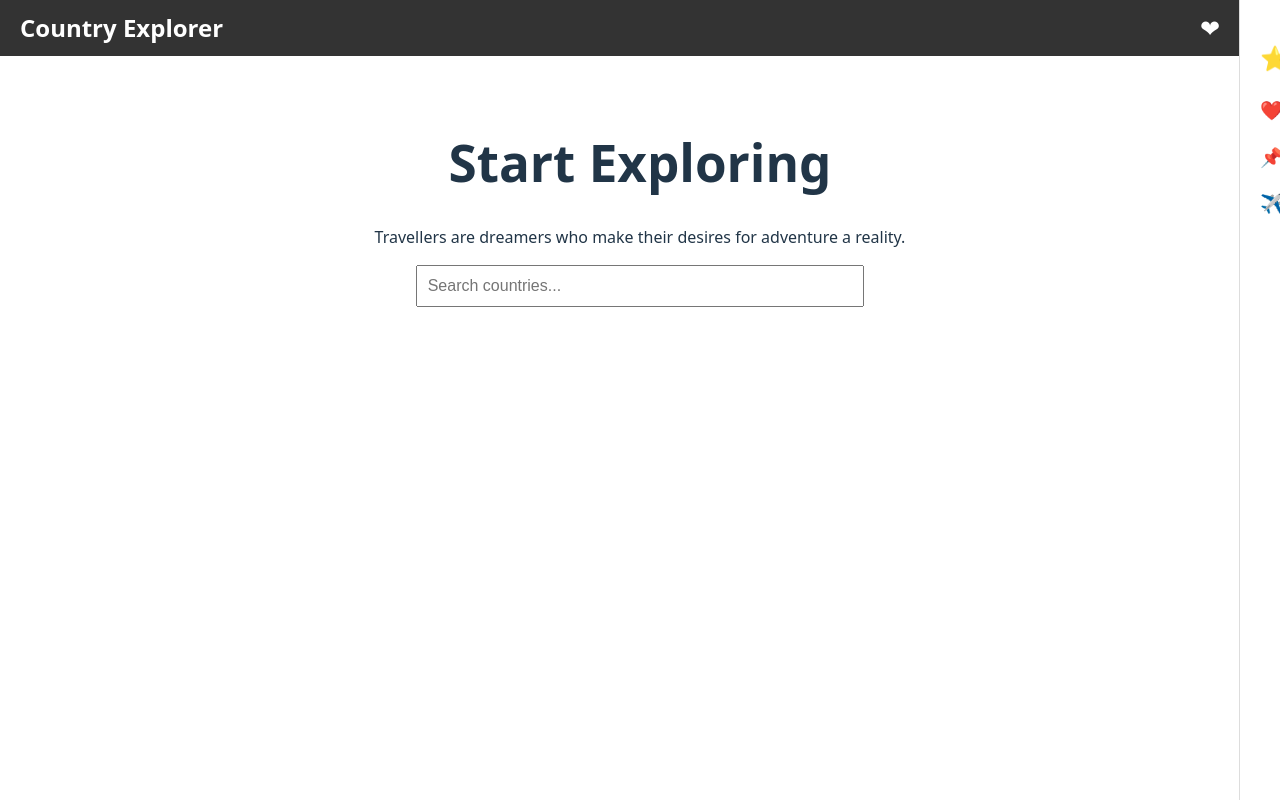
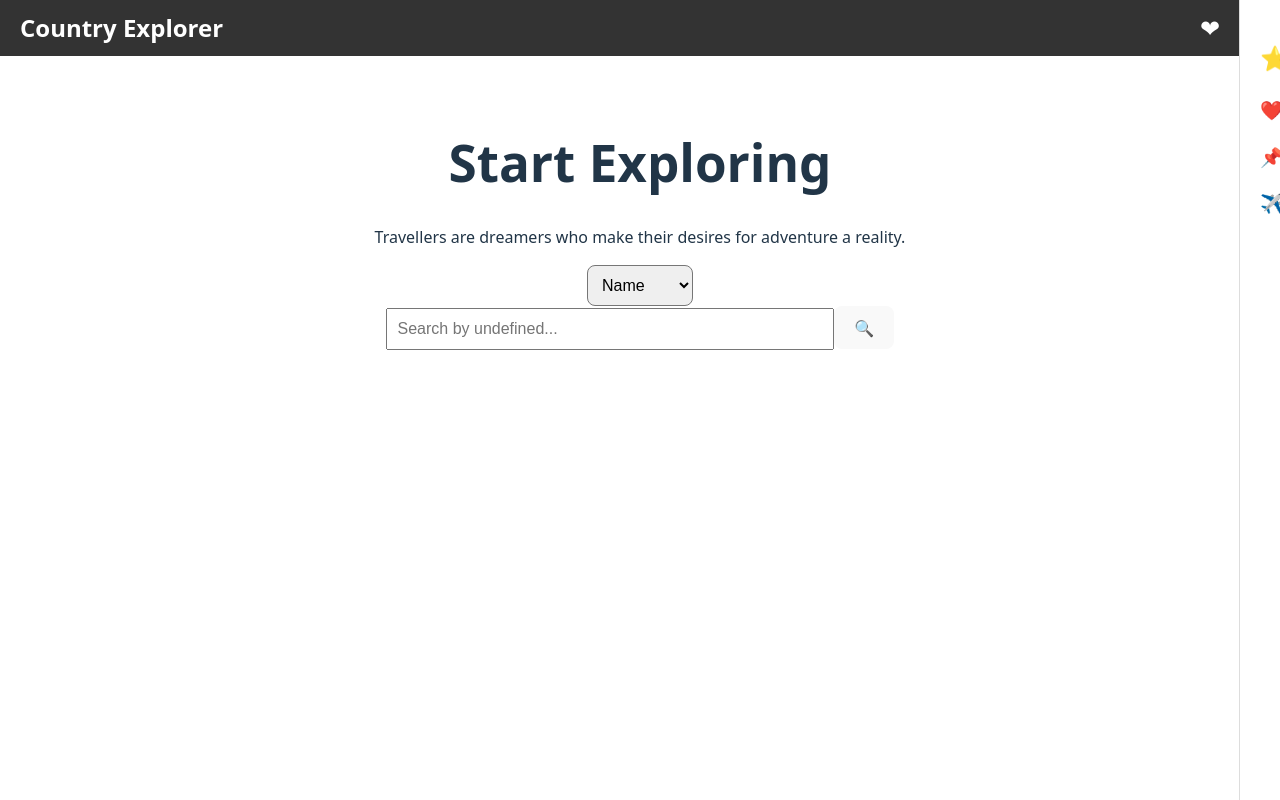
Before and after one commit to irenepixx/country-explorer, a React (Vite) app: page / in a window 1280 px wide. Built offline with nearby package versions, Linux system fonts and the light colour scheme.

Commit message:
feat: Add search bar dropdown filter
Different search filters: name, region, capital, currency, language

```diff
--- a/src/components/SearchBar.tsx
+++ b/src/components/SearchBar.tsx
@@ -3,18 +3,43 @@ import React from "react";
 interface SearchBarProps {
   searchTerm: string;
   setSearchTerm: (term: string) => void;
+  selectedFilter: string;
+  setSelectedFilter: (filter: string) => void;
+  onSearch: () => void;
 }
 
-const SearchBar: React.FC<SearchBarProps> = ({ searchTerm, setSearchTerm }) => {
+const SearchBar: React.FC<SearchBarProps> = ({
+  searchTerm,
+  setSearchTerm,
+  selectedFilter,
+  setSelectedFilter,
+  onSearch,
+}) => {
   return (
     <div style={styles.container}>
+      <select
+        value={selectedFilter}
+        onChange={(e) => setSelectedFilter(e.target.value)}
+        style={styles.dropdown}
+      >
+        <option value="name">Name</option>
+        <option value="region">Region</option>
+        <option value="capital">Capital</option>
+        <option value="currency">Currency</option>
+        <option value="lang">Language</option>
+      </select>
+
       <input
         type="text"
-        placeholder="Search countries..."
+        placeholder={`Search by ${selectedFilter}...`}
         value={searchTerm}
         onChange={(e) => setSearchTerm(e.target.value)}
         style={styles.input}
       />
+
+      <button onClick={onSearch} style={styles.button}>
+        🔍
+      </button>
     </div>
   );
 };
@@ -24,6 +49,15 @@ const styles = {
     marginBottom: "20px",
     textAlign: "center",
   } as React.CSSProperties,
+
+  dropdown: {
+    padding: "10px",
+    fontSize: "16px",
+    width: "20%",
+    maxWidth: "200px",
+    borderRadius: "8px",
+  } as React.CSSProperties,
+
   input: {
     padding: "10px",
     fontSize: "16px",
```
